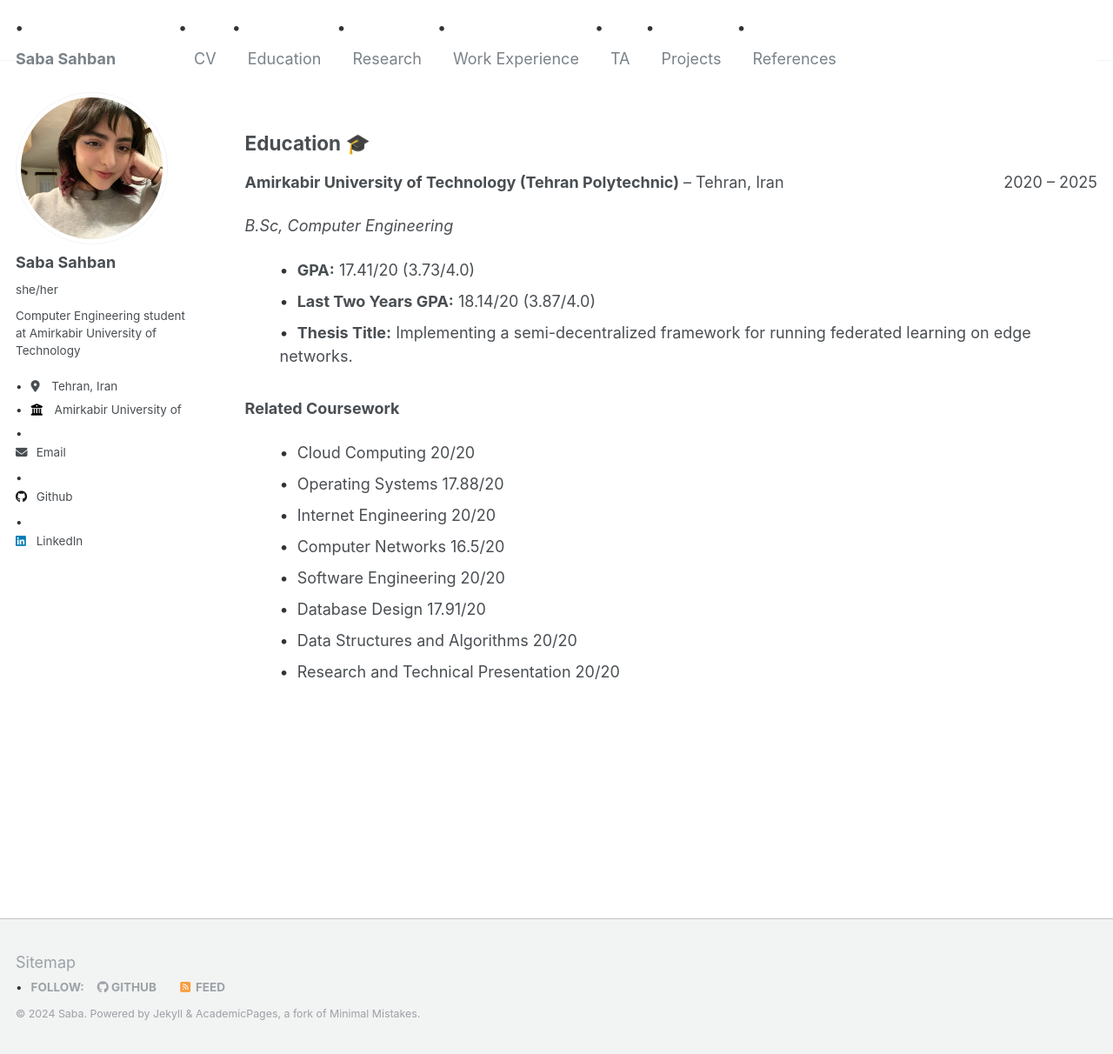
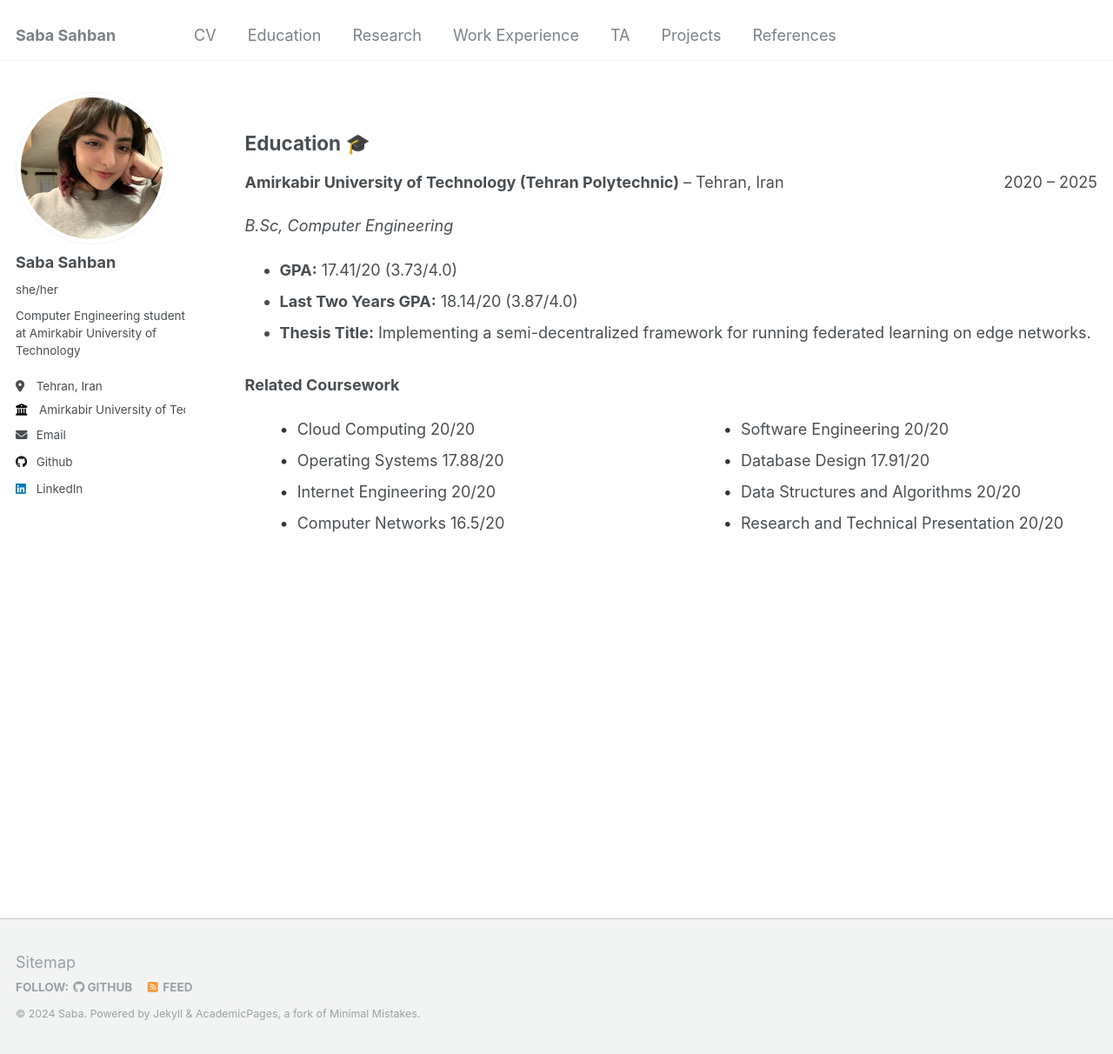
Before and after one commit to SabaSahban/sabasahban.github.io, a Jekyll site: the page built from _pages/education.html, in a window 1280 px wide and 1212 px high. Shown: the whole window at 87% size. Built offline with Jekyll 4.4.1, drawn with Linux system fonts in a browser that asks for light colours.

Commit message:
fix education section bullets

```diff
--- a/_pages/education.html
+++ b/_pages/education.html
@@ -18,10 +19,10 @@ author_profile: true
             flex: 1;
             min-width: 200px; /* Ensures each column has enough width */
         }
-        ul {
-            list-style-type: none; /* Remove default bullets */
+        .coursework ul {
+            list-style-type: none; /* Remove default bullets only in coursework section */
         }
-        ul li::before {
+        .coursework ul li::before {
             content: '•'; /* Custom bullet */
             margin-right: 10px;
             color: #333;
@@ -47,6 +48,10 @@ author_profile: true
                 <li>Operating Systems 17.88/20</li>
                 <li>Internet Engineering 20/20</li>
                 <li>Computer Networks 16.5/20</li>
+            </ul>
+        </div>
+        <div class="coursework-column">
+            <ul>
                 <li>Software Engineering 20/20</li>
                 <li>Database Design 17.91/20</li>
                 <li>Data Structures and Algorithms 20/20</li>
```
Also changed, not shown: other parts of _pages/education.html (+1 -0 lines).
